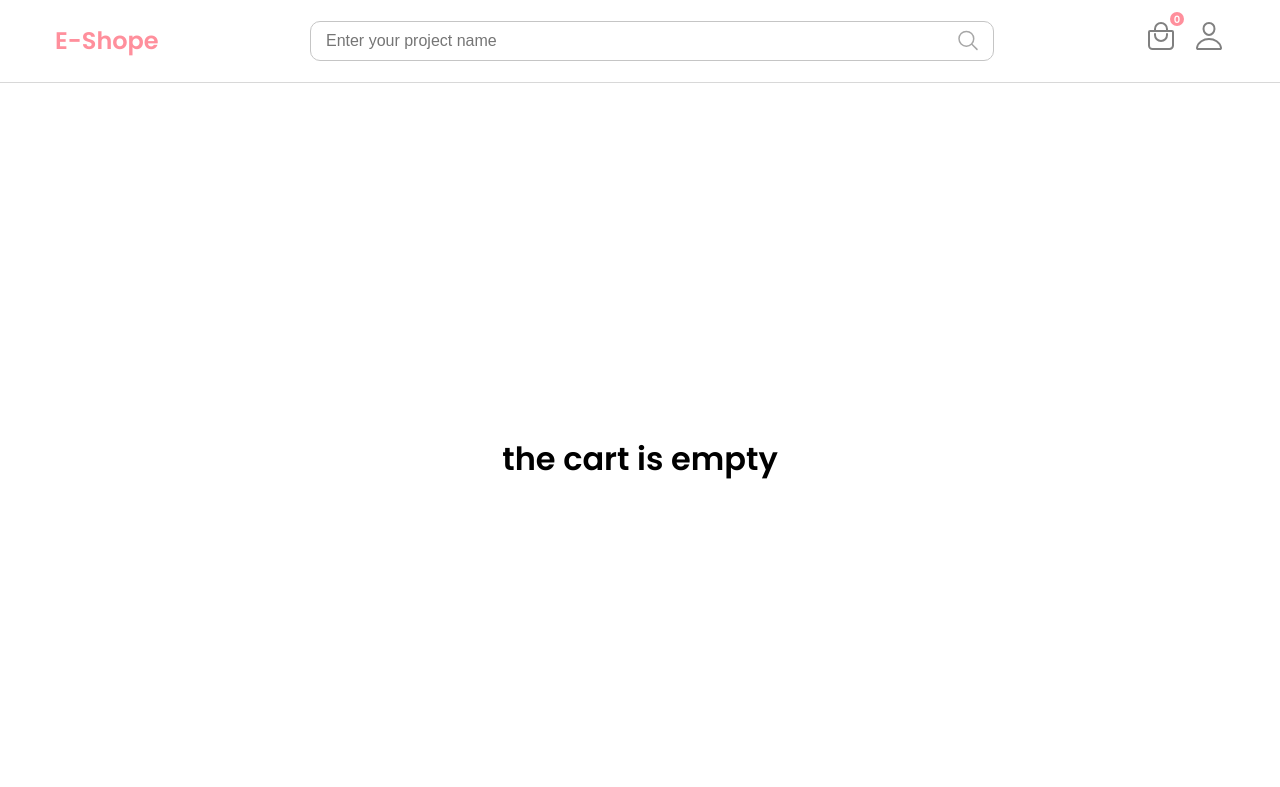
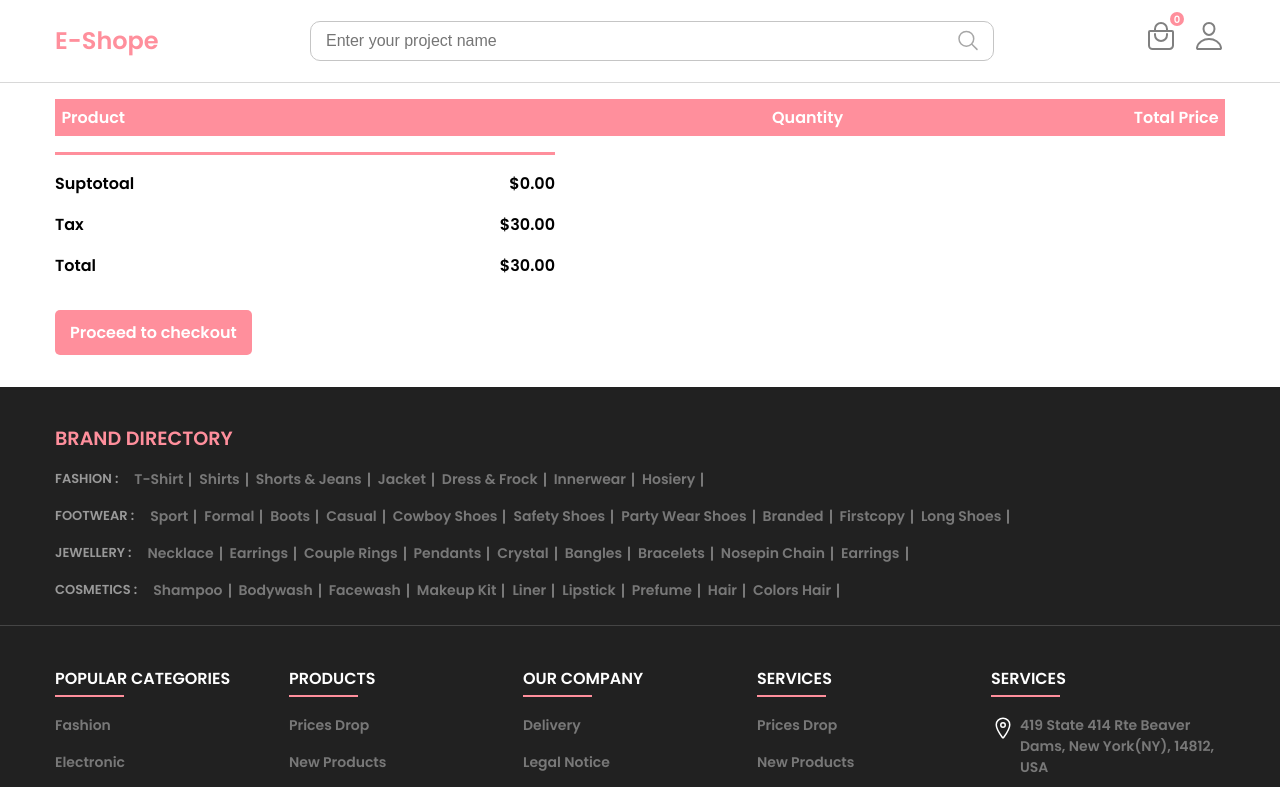
Before and after one commit to Ahmad-jama/E-commerce-app, a React (Create React App) app: page /cart in a window 1280 px wide. Shown: the top 787 px of the page. Built offline with nearby package versions, Linux system fonts and the light colour scheme.

Commit message:
add to cart componetn incress and decress and gettotal functions

```diff
--- a/src/App.js
+++ b/src/App.js
@@ -23,6 +23,7 @@ function App() {
       <ToastContainer />
       <Routes>
         <Route path="/" element={<Home />} />
+        <Route path="/checkout" element={<Home />} />
         <Route path="/cart" element={<Cart />} />
         <Route
           path="/product/:id"
--- a/src/components/HomeComponents/Modal/modal.module.css
+++ b/src/components/HomeComponents/Modal/modal.module.css
@@ -20,7 +20,6 @@
   max-width: 750px;
   width: fit-content;
   overflow: hidden;
-  margin: 1rem;
   opacity: 0;
   z-index: -1;
   transform: translate(-50%, -50%) scale(0.5);
@@ -62,6 +61,13 @@
   .content {
     padding: 3rem;
     max-width: 400px;
+  }
+}
+
+@media (max-width: 400px) {
+  .content {
+    padding: 1rem;
+    max-width: 350px;
   }
 }
 
@@ -116,3 +122,20 @@
   padding: 4px;
   font-size: 1.3rem;
 }
+
+@media (max-width: 300px) {
+  .modal {
+    left: 40%;
+    width: 250px;
+  }
+
+  .content h4 {
+    font-size: 1rem;
+  }
+  .content button,
+  .content input,
+  .content p,
+  .icon {
+    font-size: 0.7rem;
+  }
+}
--- a/src/components/HomeComponents/ShowProducts/ProductMain/Product/Product.js
+++ b/src/components/HomeComponents/ShowProducts/ProductMain/Product/Product.js
@@ -68,7 +68,7 @@ const Product = ({
           <AiOutlineStar color="#f6a355" />
         </div>
         <p>
-          {newPrice} <span> {oldPrice} </span>
+          ${newPrice} <span> ${oldPrice} </span>
         </p>
       </div>
     </Link>
--- a/src/components/HomeComponents/ShowProducts/ProductMain/ProductMain.js
+++ b/src/components/HomeComponents/ShowProducts/ProductMain/ProductMain.js
@@ -7,8 +7,8 @@ const productMain = () => {
       id: 1,
       title: "Mens Winter Leathers Jackets",
       type: "jaket",
-      oldPrice: "$32.00",
-      newPrice: "$45.00",
+      oldPrice: 32.0,
+      newPrice: 45.0,
       ratings: "3",
       quantity: 1,
       imageOne:
@@ -20,8 +20,8 @@ const productMain = () => {
       id: 2,
       title: "Pure Garment Dyed Cotton Shirt",
       type: "SHIRT",
-      oldPrice: "$326.00",
-      newPrice: "$445.00",
+      oldPrice: 326.0,
+      newPrice: 445.0,
       ratings: "3",
       quantity: 1,
 
@@ -34,8 +34,8 @@ const productMain = () => {
       id: 3,
       title: "MEN Yarn Fleece Full-Zip Jacket ",
       type: "jaket",
-      oldPrice: "$102.00",
-      newPrice: "$153.00",
+      oldPrice: 102.0,
+      newPrice: 153.0,
       ratings: "3",
       quantity: 1,
 
@@ -49,8 +49,8 @@ const productMain = () => {
 
       title: "Black Floral Wrap Midi Skirt",
       type: "skirt",
-      oldPrice: "$32.00",
-      newPrice: "$45.00",
+      oldPrice: 32.0,
+      newPrice: 45.0,
       ratings: "3",
       quantity: 1,
 
@@ -63,8 +63,8 @@ const productMain = () => {
       id: 5,
       title: "Casual Men's Brown Shoes",
       type: "CASUAL",
-      oldPrice: "$302.00",
-      newPrice: "$450.00",
+      oldPrice: 302.0,
+      newPrice: 450.0,
       ratings: "3",
       quantity: 1,
 
@@ -77,8 +77,8 @@ const productMain = () => {
       id: 6,
       title: " Pocket Watch Leather Pouch",
       type: "WATCHES",
-      oldPrice: "$32.00",
-      newPrice: "$45.00",
+      oldPrice: 32.0,
+      newPrice: 45.0,
       quantity: 1,
 
       ratings: "3",
@@ -93,8 +93,8 @@ const productMain = () => {
       type: "PARTY WEAR",
       quantity: 1,
 
-      oldPrice: "$32.00",
-      newPrice: "$45.00",
+      oldPrice: 32.0,
+      newPrice: 45.0,
       ratings: "3",
       imageOne:
         "https://codewithsadee.github.io/anon-ecommerce-website/assets/images/products/party-wear-2.jpg",
@@ -105,10 +105,10 @@ const productMain = () => {
       id: 8,
       title: " Better Basics French Terry Sweatshorts",
       type: "SHORTS",
-      oldPrice: "$32.00",
+      oldPrice: 32.0,
       quantity: 1,
 
-      newPrice: "$45.00",
+      newPrice: 45.0,
       ratings: "3",
 
       imageOne:
--- a/src/features/cart.js
+++ b/src/features/cart.js
@@ -3,6 +3,7 @@ import { toast } from "react-toastify";
 
 const initialState = {
   cartItems: JSON.parse(localStorage.getItem("cartItems")) || [],
+  totalAmount: 0,
 };
 
 export const cartSlice = createSlice({
@@ -23,7 +24,10 @@ export const cartSlice = createSlice({
       }
 
       state.cartItems.push(actions.payload);
-      localStorage.setItem("cartItems", JSON.stringify(state.cartItems));
+      localStorage.setItem(
+        "cartItems",
+        JSON.stringify(state.cartItems, { totalAmount: 0 })
+      );
       toast.success(`${actions.payload.title.slice(0, 14)} add to the cart`, {
         position: "bottom-right",
         autoClose: 3000,
@@ -41,10 +45,49 @@ export const cartSlice = createSlice({
       state.cartItems = newArray;
       localStorage.setItem("cartItems", JSON.stringify(state.cartItems));
     },
+
+    incressQuantity: (state, actions) => {
+      const itemIndex = state.cartItems.findIndex(
+        (cartItem) => cartItem.id == actions.payload.id
+      );
+      state.cartItems[itemIndex].quantity += 1;
+    },
+
+    decressQuantity: (state, actions) => {
+      const itemIndex = state.cartItems.findIndex(
+        (cartItem) => cartItem.id == actions.payload.id
+      );
+
+      if (state.cartItems[itemIndex].quantity == 1) {
+        const newArray = state.cartItems.filter(
+          (items) => items.id !== actions.payload.id
+        );
+
+        state.cartItems = newArray;
+        localStorage.setItem("cartItems", JSON.stringify(state.cartItems));
+      } else {
+        state.cartItems[itemIndex].quantity -= 1;
+      }
+    },
+    getTotal: (state, actions) => {
+      const total = state.cartItems.reduce((cartTotal, cartItem) => {
+        const { quantity, newPrice } = cartItem;
+        const itemTotal = quantity * newPrice;
+        cartTotal += itemTotal;
+        return cartTotal;
+      }, 0);
+      state.totalAmount = total;
+    },
   },
 });
 
 // Action creators are generated for each case reducer function
-export const { addToCart, removeFromCart } = cartSlice.actions;
+export const {
+  addToCart,
+  removeFromCart,
+  incressQuantity,
+  decressQuantity,
+  getTotal,
+} = cartSlice.actions;
 
 export default cartSlice.reducer;
--- a/src/index.css
+++ b/src/index.css
@@ -8,6 +8,7 @@
 
 :root {
   --primary-color: #ff8f9c;
+  --toastify-toast-width: 300px;
 }
 
 html {
--- a/src/pages/Cart/Cart.js
+++ b/src/pages/Cart/Cart.js
@@ -1,12 +1,22 @@
-import React from "react";
+import { useEffect, useState } from "react";
 import Nav from "../../components/Nav/Nav";
 import styles from "./cart.module.css";
 import { useDispatch, useSelector } from "react-redux";
-import { removeFromCart } from "../../features/cart";
+import { Link } from "react-router-dom";
+import {
+  removeFromCart,
+  incressQuantity,
+  decressQuantity,
+  getTotal,
+} from "../../features/cart";
+import { AiOutlineArrowRight, AiOutlineArrowLeft } from "react-icons/ai";
 const Cart = () => {
-  const products = useSelector((state) => state.cart.cartItems);
+  const cart = useSelector((state) => state.cart);
   const dispatch = useDispatch();
-  if (products == false) {
+  useEffect(() => {
+    dispatch(getTotal());
+  }, [cart]);
+  if (cart == false) {
     return (
       <>
         <Nav />
@@ -23,6 +33,7 @@ const Cart = () => {
       </>
     );
   }
+
   return (
     <div>
       <Nav />
@@ -33,7 +44,7 @@ const Cart = () => {
             <p>Quantity</p>
             <p>Total Price</p>
           </div>
-          {products.map((product) => {
+          {cart.cartItems.map((product) => {
             const { id, imageOne, newPrice, title, quantity } = product;
             return (
               <div key={id} className={styles.cart_items}>
@@ -48,68 +59,32 @@ const Cart = () => {
                     </button>
                   </div>
                 </div>
-                <div> {quantity} </div>
-                <div>$494</div>
+                <div className={styles.quantity}>
+                  <button
+                    onClick={() => {
+                      dispatch(incressQuantity(product));
+                    }}
+                  >
+                    <AiOutlineArrowLeft />
+                  </button>{" "}
+                  <p>{quantity}</p>{" "}
+                  <button
+                    onClick={() => {
+                      dispatch(decressQuantity(product));
+                    }}
+                  >
+                    <AiOutlineArrowRight />
+                  </button>{" "}
+                </div>
+                <div>${newPrice * quantity} </div>
               </div>
             );
           })}
 
-          {/* <div className={styles.cart_items}>
-            <div className={styles.content}>
-              <div>
-                <img
-                  src="https://s3.envato.com/files/182066829/icon.png  "
-                  alt=""
-                />
-              </div>
-              <div>
-                <h3>red prowd shirt-1</h3>
-                <p>Price : 299$</p>
-                <button>remove</button>
-              </div>
-            </div>
-            <div>1</div>
-            <div>$494</div>
-          </div>
-          <div className={styles.cart_items}>
-            <div className={styles.content}>
-              <div>
-                <img
-                  src="https://s3.envato.com/files/182066829/icon.png  "
-                  alt=""
-                />
-              </div>
-              <div>
-                <h3>red prowd shirt-1</h3>
-                <p>Price : 299$</p>
-                <button>remove</button>
-              </div>
-            </div>
-            <div>1</div>
-            <div>$494</div>
-          </div>
-          <div className={styles.cart_items}>
-            <div className={styles.content}>
-              <div>
-                <img
-                  src="https://s3.envato.com/files/182066829/icon.png  "
-                  alt=""
-                />
-              </div>
-              <div>
-                <h3>red prowd shirt-1</h3>
-                <p>Price : 299$</p>
-                <button>remove</button>
-              </div>
-            </div>
-            <div>1</div>
-            <div>$494</div>
-          </div> */}
-
           <div className={styles.total}>
             <div>
               <p>Suptotoal</p>
-              <p>$303.00</p>
+              <p>${cart.totalAmount}.00</p>
             </div>
             <div>
               <p>Tax</p>
@@ -117,10 +92,10 @@ const Cart = () => {
             </div>
             <div>
               <p>Total</p>
-              <p>$333.00</p>
+              <p>${cart.totalAmount + 30}.00</p>
             </div>
 
-            <button>Proceed to checkout</button>
+            <Link to={"/checkout"}>Proceed to checkout</Link>
           </div>
         </div>
       </div>
@@ -129,19 +104,3 @@ const Cart = () => {
 };
 
 export default Cart;
-
-{
-  /* <div className={styles.content}>
-<div>
-  <img
-    src="https://s3.envato.com/files/182066829/icon.png  "
-    alt=""
-  />
-</div>
-<div>
-  <h3>red prowd shirt-1</h3>
-  <p>Price : 299$</p>
-  <button>remove</button>
-</div>
-</div> */
-}
--- a/src/pages/Cart/cart.module.css
+++ b/src/pages/Cart/cart.module.css
@@ -48,6 +48,25 @@
   font-size: 1rem;
 }
 
+.quantity {
+  display: flex;
+  align-items: center;
+}
+
+.quantity p {
+  height: fit-content;
+  padding: 2px 22px;
+  border: 1px solid rgb(202, 202, 202);
+}
+.quantity button {
+  height: fit-content;
+  padding: 8px 10px;
+  border: none;
+}
+
+.quantity svg {
+}
+
 @media (max-width: 600px) {
   .content {
     display: block;
@@ -69,7 +88,7 @@
   margin: 1rem 0;
 }
 
-.total button {
+.total a {
   background-color: var(--primary-color);
   padding: 10px 15px;
   color: white;
@@ -77,8 +96,11 @@
   border-radius: 5px;
   font-size: 1rem;
   transition: 0.3s ease-in-out;
+  margin-top: 2rem;
+  display: block;
+  width: fit-content;
 }
 
-.total button:hover {
+.total a:hover {
   background-color: rgb(65, 65, 65);
 }
```
